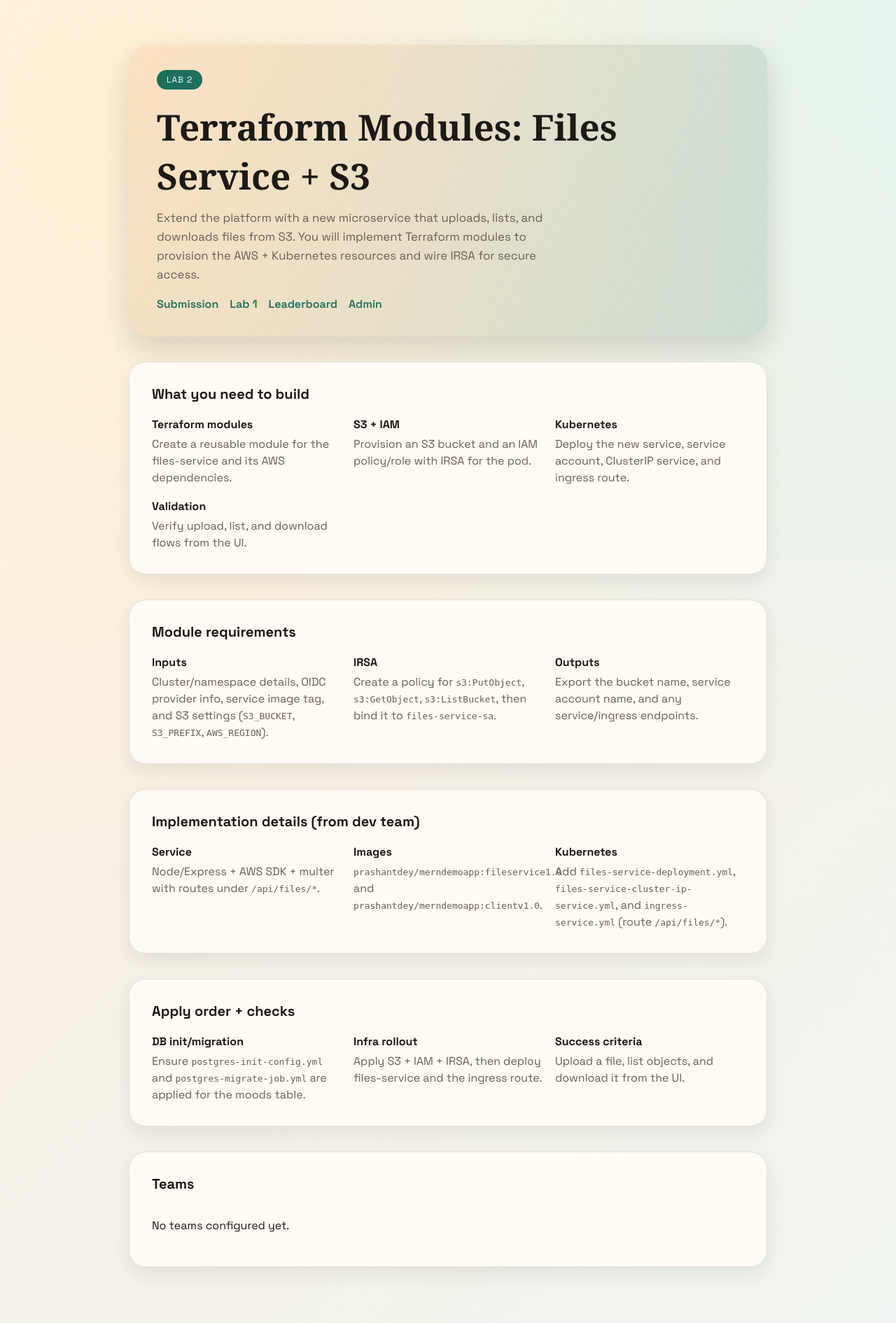
After one commit to UnpredictablePrashant/MCK-infra-lab, a Flask app: page /lab2 in a window 1280 px wide. The commit adds this page. Shown: the whole page at 70% size. Run offline with Flask 3, Linux system fonts and the light colour scheme; data comes from the database, SQL or seed files in the repository; some web fonts are replaced.

Commit message:
WIP: updating the lab 2

```diff
--- a/app.py
+++ b/app.py
@@ -67,6 +67,11 @@ def index():
 @app.get("/lab1")
 def lab1():
     return render_template("lab1.html", teams=list_teams("lab1"))
+
+
+@app.get("/lab2")
+def lab2():
+    return render_template("lab2.html", teams=list_teams("lab2"))
 
 
 @app.get("/leaderboard")
--- a/templates/admin_panel.html
+++ b/templates/admin_panel.html
@@ -15,6 +15,7 @@
         <p>Toggle the auto-fill loop that submits data to apps.</p>
         <div class="nav-links">
           <a class="ghost-link" href="/lab1">Lab 1</a>
+          <a class="ghost-link" href="/lab2">Lab 2</a>
           <a class="ghost-link" href="/leaderboard">Leaderboard</a>
         </div>
       </section>
--- a/templates/index.html
+++ b/templates/index.html
@@ -18,6 +18,7 @@
         </p>
         <div class="nav-links">
           <a class="ghost-link" href="/lab1">Lab 1 overview</a>
+          <a class="ghost-link" href="/lab2">Lab 2 overview</a>
           <a class="ghost-link" href="/leaderboard">Leaderboard</a>
           <a class="ghost-link" href="/admin">Admin</a>
         </div>
--- a/templates/lab1.html
+++ b/templates/lab1.html
@@ -19,6 +19,7 @@
         </p>
         <div class="nav-links">
           <a class="ghost-link" href="/">Submission</a>
+          <a class="ghost-link" href="/lab2">Lab 2</a>
           <a class="ghost-link" href="/leaderboard">Leaderboard</a>
           <a class="ghost-link" href="/admin">Admin</a>
         </div>
--- /dev/null
+++ b/templates/lab2.html
@@ -0,0 +1,154 @@
+<!doctype html>
+<html lang="en">
+  <head>
+    <meta charset="utf-8" />
+    <meta name="viewport" content="width=device-width, initial-scale=1" />
+    <title>Lab 2 | Terraform Modules</title>
+    <link rel="stylesheet" href="/static/style.css" />
+  </head>
+  <body>
+    <div class="noise"></div>
+    <main class="page">
+      <section class="hero">
+        <div class="badge">Lab 2</div>
+        <h1>Terraform Modules: Files Service + S3</h1>
+        <p>
+          Extend the platform with a new microservice that uploads, lists, and downloads
+          files from S3. You will implement Terraform modules to provision the AWS + Kubernetes
+          resources and wire IRSA for secure access.
+        </p>
+        <div class="nav-links">
+          <a class="ghost-link" href="/">Submission</a>
+          <a class="ghost-link" href="/lab1">Lab 1</a>
+          <a class="ghost-link" href="/leaderboard">Leaderboard</a>
+          <a class="ghost-link" href="/admin">Admin</a>
+        </div>
+      </section>
+
+      <section class="panel">
+        <div class="results-header">
+          <h2>What you need to build</h2>
+        </div>
+        <div class="notes">
+          <div>
+            <h3>Terraform modules</h3>
+            <p>Create a reusable module for the files-service and its AWS dependencies.</p>
+          </div>
+          <div>
+            <h3>S3 + IAM</h3>
+            <p>Provision an S3 bucket and an IAM policy/role with IRSA for the pod.</p>
+          </div>
+          <div>
+            <h3>Kubernetes</h3>
+            <p>Deploy the new service, service account, ClusterIP service, and ingress route.</p>
+          </div>
+          <div>
+            <h3>Validation</h3>
+            <p>Verify upload, list, and download flows from the UI.</p>
+          </div>
+        </div>
+      </section>
+
+      <section class="panel">
+        <div class="results-header">
+          <h2>Module requirements</h2>
+        </div>
+        <div class="notes">
+          <div>
+            <h3>Inputs</h3>
+            <p>
+              Cluster/namespace details, OIDC provider info, service image tag, and S3
+              settings (<code>S3_BUCKET</code>, <code>S3_PREFIX</code>, <code>AWS_REGION</code>).
+            </p>
+          </div>
+          <div>
+            <h3>IRSA</h3>
+            <p>
+              Create a policy for <code>s3:PutObject</code>, <code>s3:GetObject</code>,
+              <code>s3:ListBucket</code>, then bind it to <code>files-service-sa</code>.
+            </p>
+          </div>
+          <div>
+            <h3>Outputs</h3>
+            <p>
+              Export the bucket name, service account name, and any service/ingress endpoints.
+            </p>
+          </div>
+        </div>
+      </section>
+
+      <section class="panel">
+        <div class="results-header">
+          <h2>Implementation details (from dev team)</h2>
+        </div>
+        <div class="notes">
+          <div>
+            <h3>Service</h3>
+            <p>
+              Node/Express + AWS SDK + multer with routes under
+              <code>/api/files/*</code>.
+            </p>
+          </div>
+          <div>
+            <h3>Images</h3>
+            <p>
+              <code>prashantdey/merndemoapp:fileservice1.0</code> and
+              <code>prashantdey/merndemoapp:clientv1.0</code>.
+            </p>
+          </div>
+          <div>
+            <h3>Kubernetes</h3>
+            <p>
+              Add <code>files-service-deployment.yml</code>,
+              <code>files-service-cluster-ip-service.yml</code>, and
+              <code>ingress-service.yml</code> (route <code>/api/files/*</code>).
+            </p>
+          </div>
+        </div>
+      </section>
+
+      <section class="panel">
+        <div class="results-header">
+          <h2>Apply order + checks</h2>
+        </div>
+        <div class="notes">
+          <div>
+            <h3>DB init/migration</h3>
+            <p>
+              Ensure <code>postgres-init-config.yml</code> and
+              <code>postgres-migrate-job.yml</code> are applied for the moods table.
+            </p>
+          </div>
+          <div>
+            <h3>Infra rollout</h3>
+            <p>
+              Apply S3 + IAM + IRSA, then deploy files-service and the ingress route.
+            </p>
+          </div>
+          <div>
+            <h3>Success criteria</h3>
+            <p>Upload a file, list objects, and download it from the UI.</p>
+          </div>
+        </div>
+      </section>
+
+      <section class="panel">
+        <div class="results-header">
+          <h2>Teams</h2>
+        </div>
+        {% if teams %}
+        <div class="notes">
+          {% for team in teams %}
+          <div>
+            <h3>{{ team.name }}</h3>
+            <p>{{ team.members }}</p>
+          </div>
+          {% endfor %}
+        </div>
+        {% else %}
+        <p>No teams configured yet.</p>
+        {% endif %}
+      </section>
+    </main>
+  </body>
+</html>
```
Also changed, not shown: README.md.
